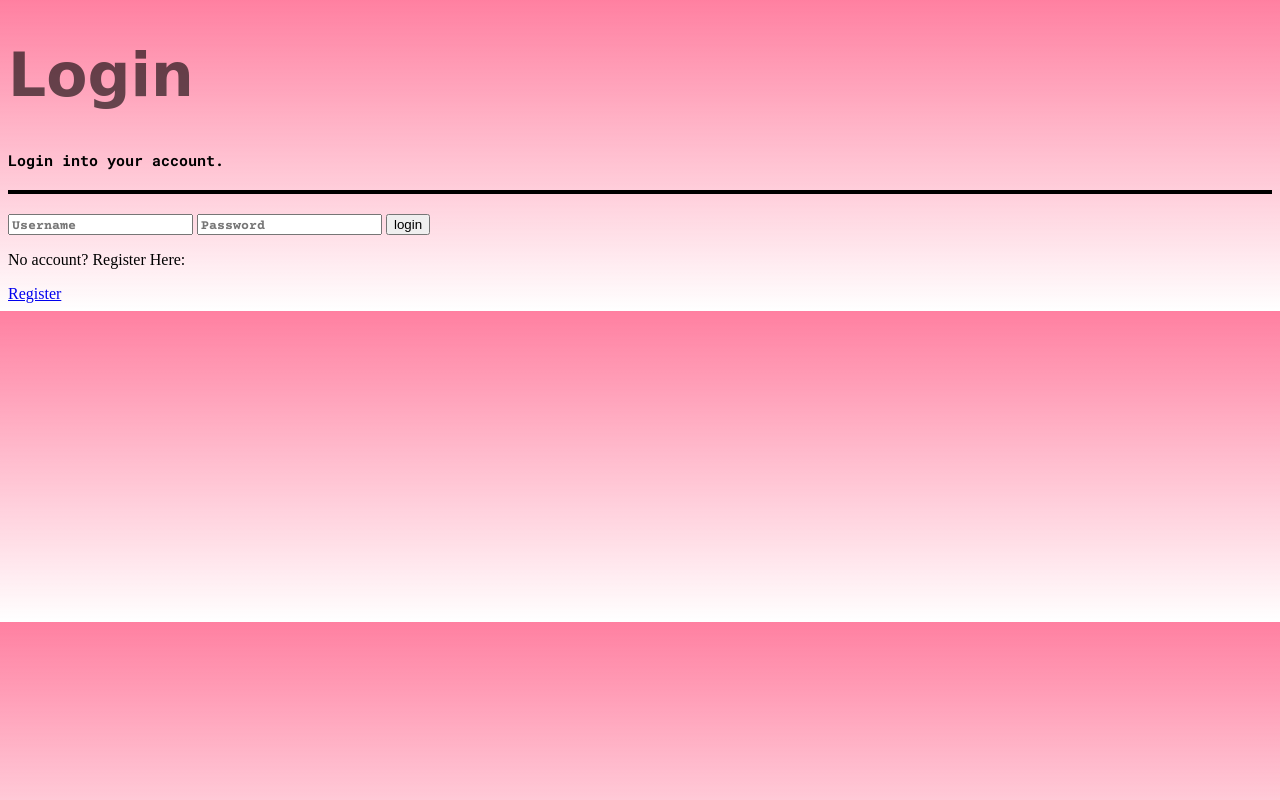
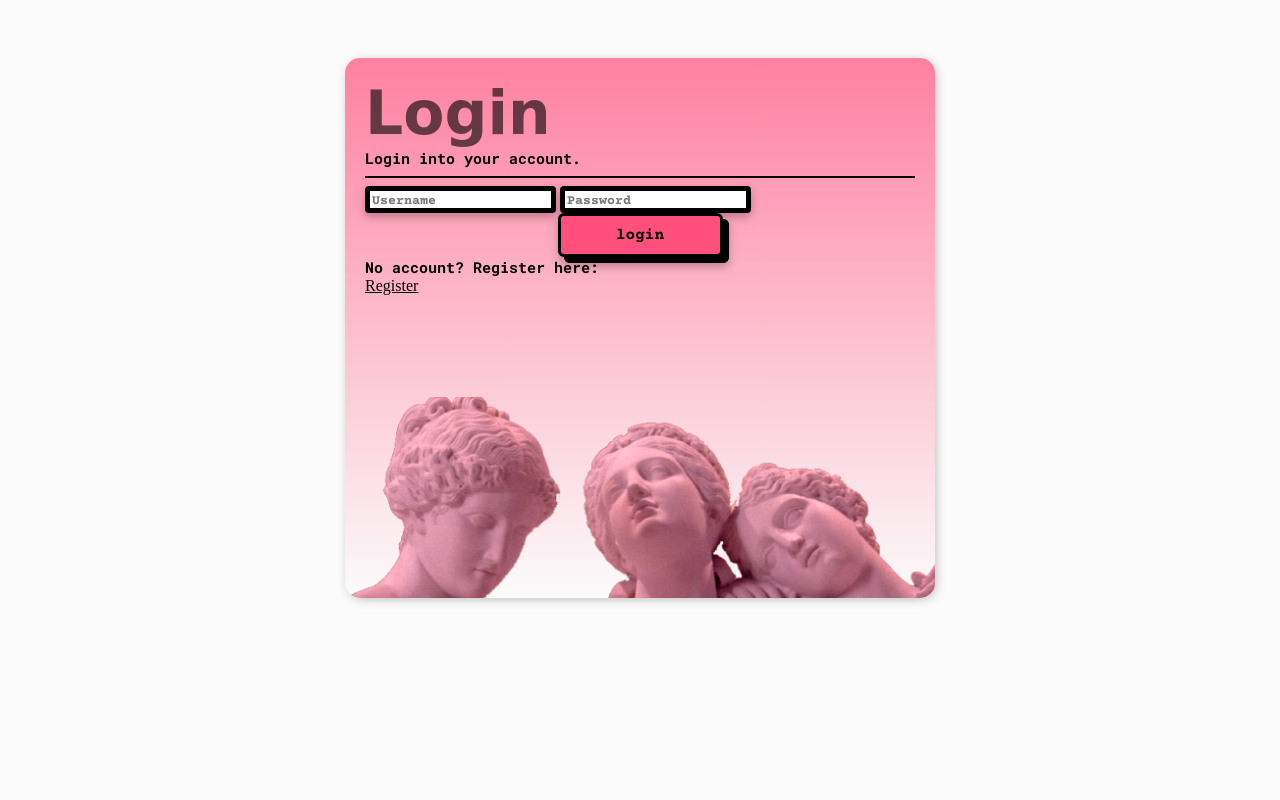
Before and after one commit to ArthurHMSantos/ToDo-Django-Project, a Django app: page /login/ in a window 1280 px wide. Run offline with Django 4.2, Linux system fonts and the light colour scheme; some web fonts are replaced.

Commit message:
add button styles

```diff
--- a/ToDo/static/css/styles.css
+++ b/ToDo/static/css/styles.css
@@ -1,10 +1,53 @@
 body{
-    background: linear-gradient(rgba(255, 128, 161, 1), rgba(255, 79, 125, 0));
+    background-color: #fafafa9a;
+    padding-top: 50px;
 }
 
 hr{
-    border: 2px solid black;
-    margin: 20px 0;
+    border: 1px solid #000000;
+}
+
+h3, .subtitle{
+    font-family: 'Roboto Mono', monospace;
+    font-size: 15px;
+    margin: 0;
+}
+
+a,
+p {
+    color: black;
+}
+
+.container {
+    z-index: 0;
+    max-width: 550px;
+    height: 500px;
+    margin: auto;
+    padding: 20px;
+    border-radius: 15px;
+    background: linear-gradient(rgba(255, 128, 161, 1), rgba(255, 79, 125, 0));
+    position: relative;
+    -webkit-box-shadow: 2px 2px 13px -4px rgba(0,0,0,0.21);
+    box-shadow: 2px 2px 13px -4px rgba(0,0,0,0.21);
+}
+
+
+.container::after {
+    content: "";
+    background-image: url("../images/sisters_statue.png");
+    position: absolute;
+    top: 0;
+    left: 0;
+    border-radius: 15px;
+    width: 100%;
+    height: 100%;
+    background-repeat: no-repeat;
+    background-size: contain;
+    background-position: bottom;
+    -webkit-box-shadow: 2px 2px 13px -4px rgba(0,0,0,0.21);
+    box-shadow: 2px 2px 13px -4px rgba(0,0,0,0.21);
+    z-index: -1;
+    opacity: 1;
 }
 
 .title{
@@ -12,14 +55,84 @@ hr{
     font-size: 60px;
     color: black;
     opacity: 0.6;
+    margin: 0;
 }
 
-.subtitle{
+
+.header-bar{
+    display: flex;
+    justify-content: space-between;
+
+}
+
+.header-bar a{
     font-family: 'Roboto Mono', monospace;
     font-size: 15px;
+    color: black;
+    text-decoration: none;
+    opacity: 0.6;
 }
-
 
 input::placeholder {
     font-family: 'Courier Prime', monospace;
   }
+
+input{
+    background-color:#ffffff;
+    filter:drop-shadow(0px 4px 4px rgba(0,0,0,0.25));
+    border-radius:4px;
+    border: 5px solid #000000;
+}
+
+.button-div{
+    display: flex;
+    justify-content: center;
+}
+.prm-button {
+    display: flex;
+    justify-content: center; /* Center-align text */
+    background-color: #FF4F7D;
+    font-family: 'Courier Prime', monospace;
+    color: black;
+    padding: 10px 20px;
+    border: 3px solid black;
+    border-radius: 6px;
+    width: 30%;
+    font-size: 16px;
+    text-decoration: none; /* Remove the default underline from links */
+    box-shadow: 6px 6px 0px black, 6px 6px 0px black;
+  }
+
+  .prm-button:hover {
+    background-color: #FF809F;
+  }
+
+  .prm-button:focus {
+    outline: none;
+  }
+
+
+.scnd-button {
+    display: flex;
+    justify-content: center; /* Center-align text */
+    background-color: #FF4F7D;
+    font-family: 'Courier Prime', monospace;
+    color: black;
+    padding: 10px 20px;
+    border: 3px solid black;
+    border-radius: 6px;
+    width: 80%;
+    font-size: 16px;
+    text-decoration: none; /* Remove the default underline from links */
+    position: relative;
+    left: 5%;
+    box-shadow: 6px 6px 0px black, 6px 6px 0px black;
+  }
+
+  .scnd-button:hover {
+    background-color: #FF809F;
+  }
+
+  .scnd-button:focus {
+    outline: none;
+  }
--- a/ToDo_App/templates/ToDo_App/login.html
+++ b/ToDo_App/templates/ToDo_App/login.html
@@ -1,23 +1,29 @@
 {% extends 'ToDo_App\main.html' %}
 {% block content %}
 
-<!DOCTYPE html>
-<html lang="en">
-<body>
-    <div class="header">
-        <H1 class="title" >Login</H1>
-        <p class="subtitle">Login into your account.</p>
+<div class="header-bar">
+  <div>
+    <h1 class="title" >Login</h1>
+    <h3 class="subtitle">Login into your account.</h3>
   </div>
+</div>
+
 <hr>
-    <form action="" method="post">
+<div class="card-body">
+  <form method="post">
     {% csrf_token %}
 
     {{form.username}}
     {{form.password}}
-        <input type="submit" value="login">
+    <div class="button-div">
+      <input class="prm-button" type="submit" value="login">
+    </div>
+
 </form>
 </div>
-    <p>No account? Register Here:</p><a href="{% url 'register' %}">Register</a>
-</body>
-</html>
+<p class="subtitle">No account? Register here:</p><a href="{% url 'register' %}">Register</a>
+
+
+</div>
+
 {% endblock content %}
--- a/ToDo_App/templates/ToDo_App/main.html
+++ b/ToDo_App/templates/ToDo_App/main.html
@@ -13,7 +13,11 @@
     <div class="container">
         {% block content %}
 
+        <img src="\static\images\sisters_statue.png" alt="TreeStatues">
+
         {% endblock content %}
+
+
     </div>
 </body>
 </html>
--- a/ToDo_App/templates/ToDo_App/task_form.html
+++ b/ToDo_App/templates/ToDo_App/task_form.html
@@ -6,7 +6,9 @@
         {% csrf_token %}
         {{form.as_p}}
         <input class="button" type="submit" value="Submit">
+
     </form>
+    <a href="{% url 'home' %}">Cancel</a>
 </div>
 
 
```
Also changed, not shown: ToDo_App/templates/ToDo_App/register.html (+8 -2 lines), ToDo_App/templates/ToDo_App/task_list.html (+15 -9 lines), ToDo/static/images/backmaluco.jpg (added), ToDo/static/images/sisters_statue.png (added), db.sqlite3. Lines whose indentation alone changed are shown as unchanged.
